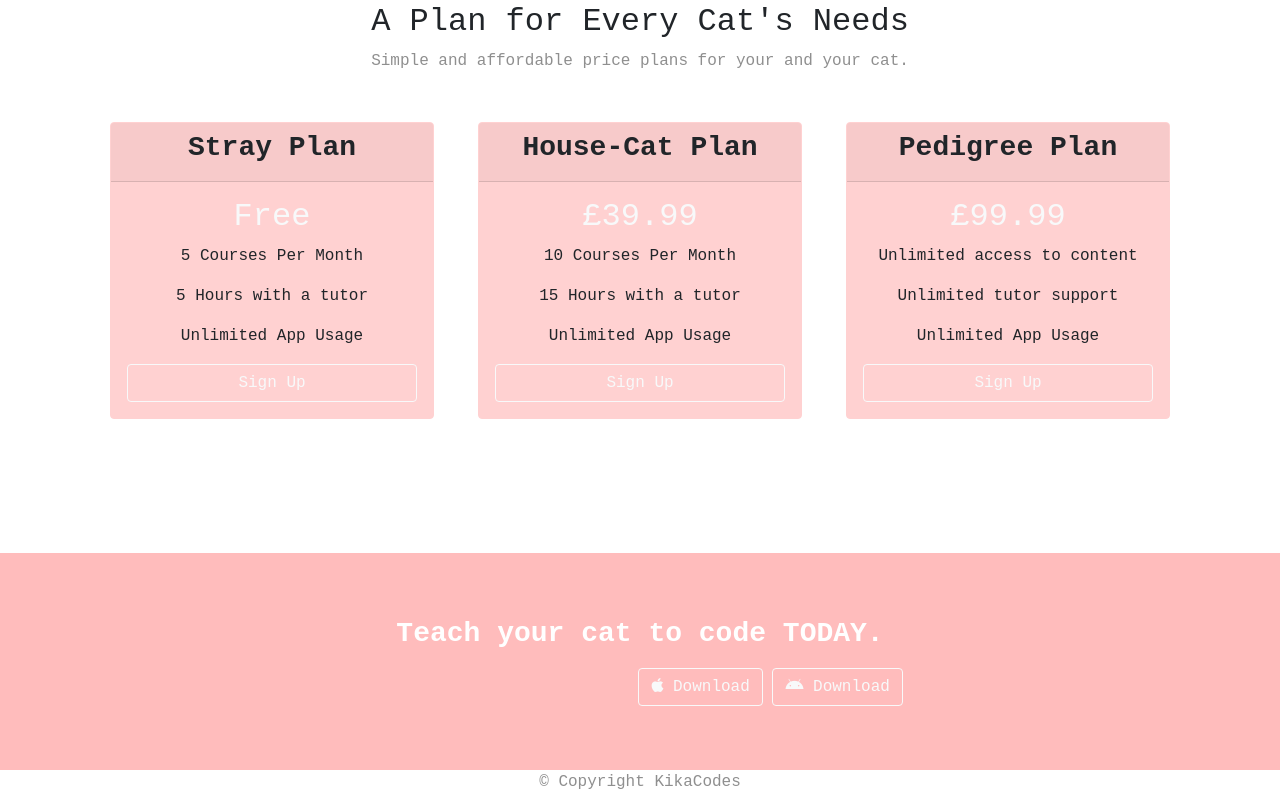
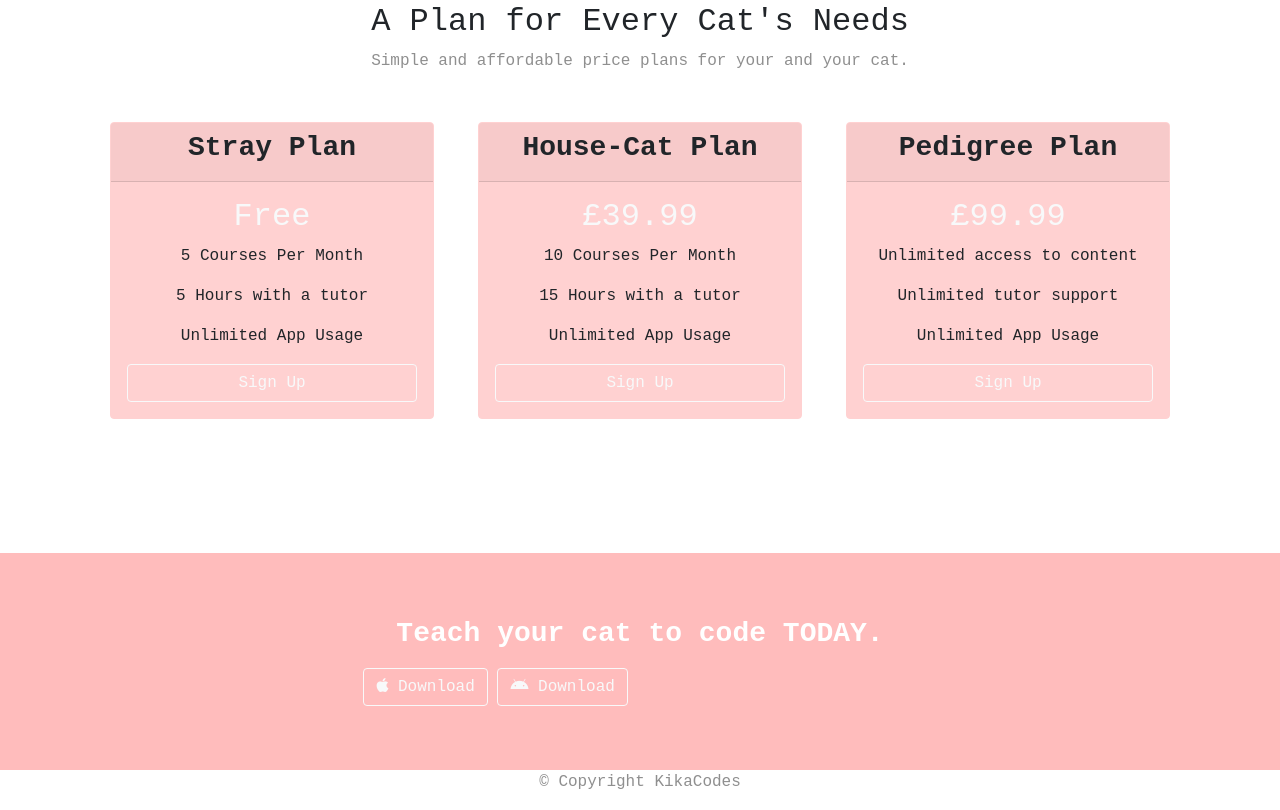
Before and after one commit to nataliabuxton/KikaCodes, a plain HTML site: page index.html in a window 1280 px wide. Shown: the part 1981-2791 px from the top of the page. Drawn offline with nearby package versions, Linux system fonts and the light colour scheme; a web font is replaced by a local one.

Commit message:
fixed ipad reactivity

```diff
--- a/css/styles.css
+++ b/css/styles.css
@@ -183,3 +183,12 @@ p{
         justify-content: center;
     }
 }
+
+@media (max-width: 1436px){
+    .ctabtn{
+        border-radius: 0%;
+        margin-left: 325px;
+        align-items: center;
+        justify-content: center;
+    }
+}
```
